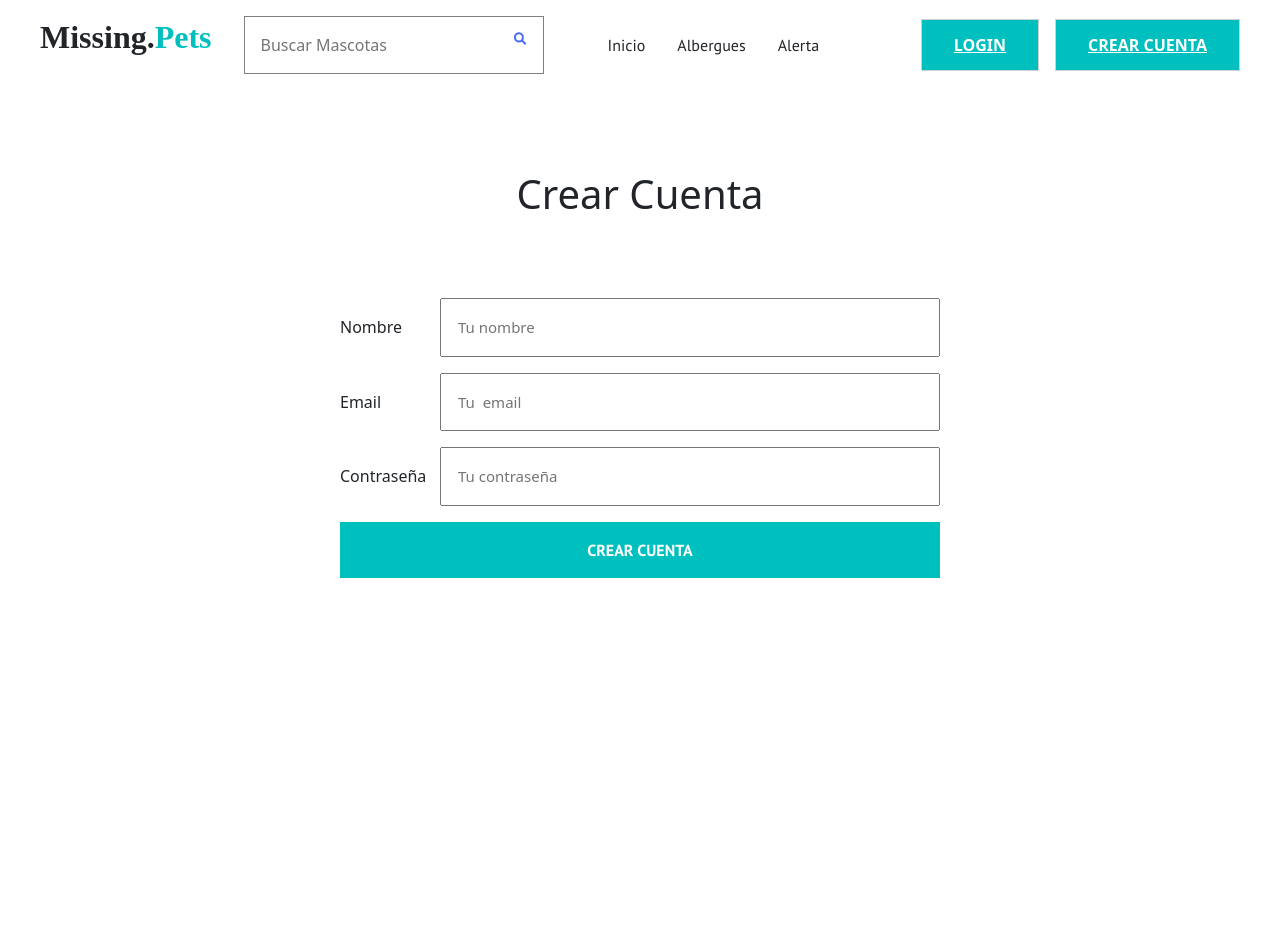
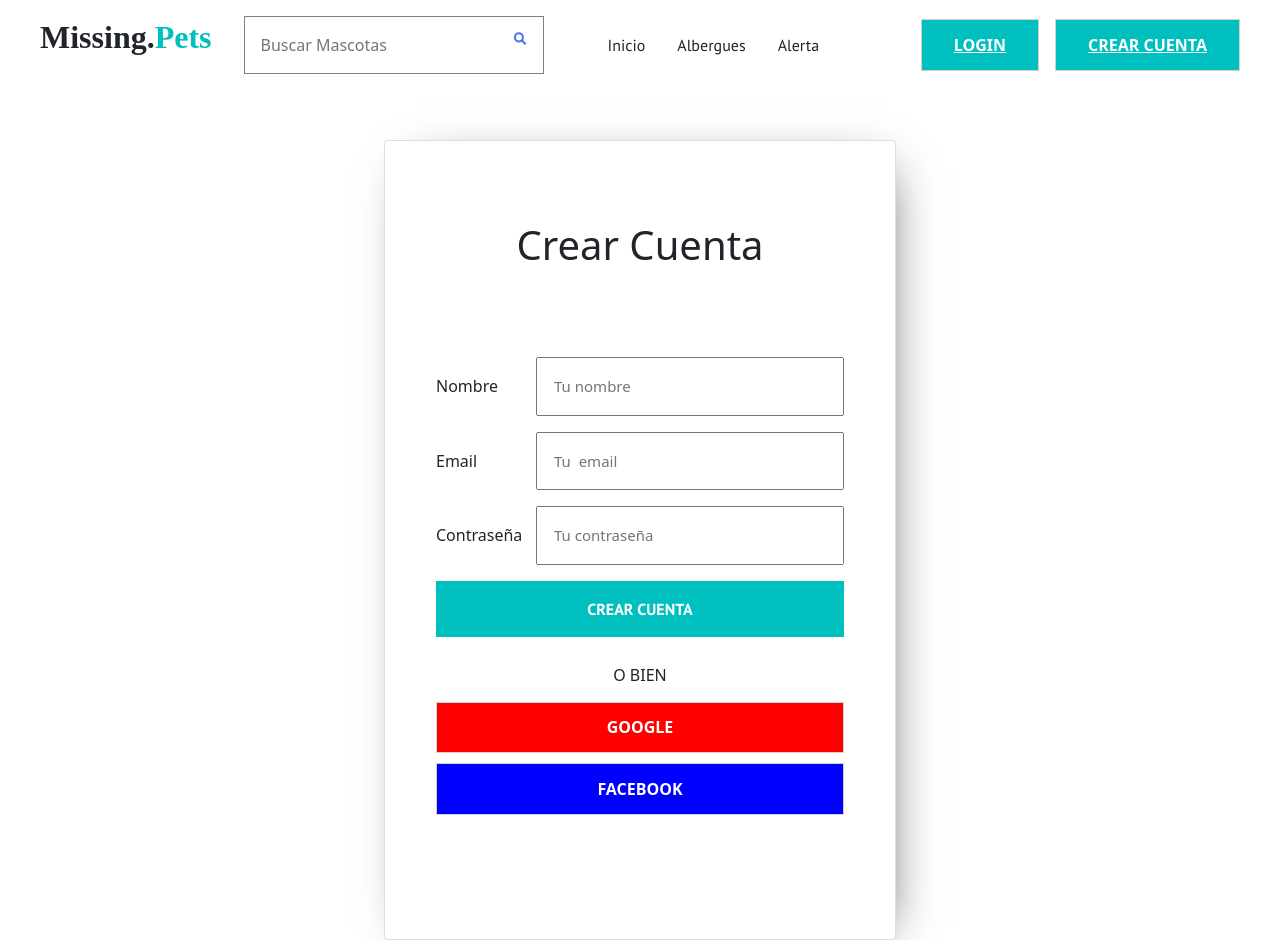
Before and after one commit to Diegolmi/MissingPets2, a Next.js app: page /crear-cuenta in a window 1280 px wide. Before the commit the page ends 800 px from the top, so only its background shows below. Built offline with nearby package versions, Linux system fonts and the light colour scheme; no server answers.

Commit message:
Registro con redes

```diff
--- a/pages/crear-cuenta.js
+++ b/pages/crear-cuenta.js
@@ -14,6 +14,9 @@ import useValidacion from '../hooks/useValidacion';
 import validarCrearCuenta from '../validacion/validarCrearCuenta';
 
 import firebase from '../firebase/firebase';
+import { Card } from 'react-bootstrap';
+import ButtonGoogle from '../components/ui/BotonGoogle';
+import ButtonFacebook from '../components/ui/BotonFacebook';
 
 const STATE_INICIAL = {
   nombre: '',
@@ -45,11 +48,28 @@ const CrearCuenta = () => {
       await firebase.enviarEmail();
     }
   }
+  async function authGoogle() {
+    try {
+      await firebase.loginGoogle();
+      Router.push('/');
+    } catch (error) {
+      // console.log(error);
+    }
+  }
+  async function authFacebook() {
+    try {
+      await firebase.loginFacebook();
+      Router.push('/');
+    } catch (error) {
+      // console.log(error);
+    }
+  }
 
   return (
-    <div>
+    <>
       <Layout>
-        <>
+        <div className='contenedorCard'>
+          <Card className='cardLogin'>
             <h1
               css={css`
                 margin-top: 5rem;
@@ -103,9 +123,24 @@ const CrearCuenta = () => {
 
               <InputSubmit type='submit' value='Crear Cuenta' />
             </Formulario>
+            <div
+                className="contenedorLoginRedes"
+              >
+                <span
+                  css={css`
+                    margin: 10px;
+                  `}
+                >
+                  {' '}
+                  O BIEN{' '}
+                </span>
+                <ButtonGoogle onClick={authGoogle}>Google</ButtonGoogle>
+                <ButtonFacebook onClick={authFacebook}>Facebook</ButtonFacebook>
+              </div>
+          </Card>
+        </div>
+      </Layout>
     </>
-      </Layout>
-    </div>
   );
 };
 export default CrearCuenta;
```
Lines whose indentation alone changed are shown as unchanged.
